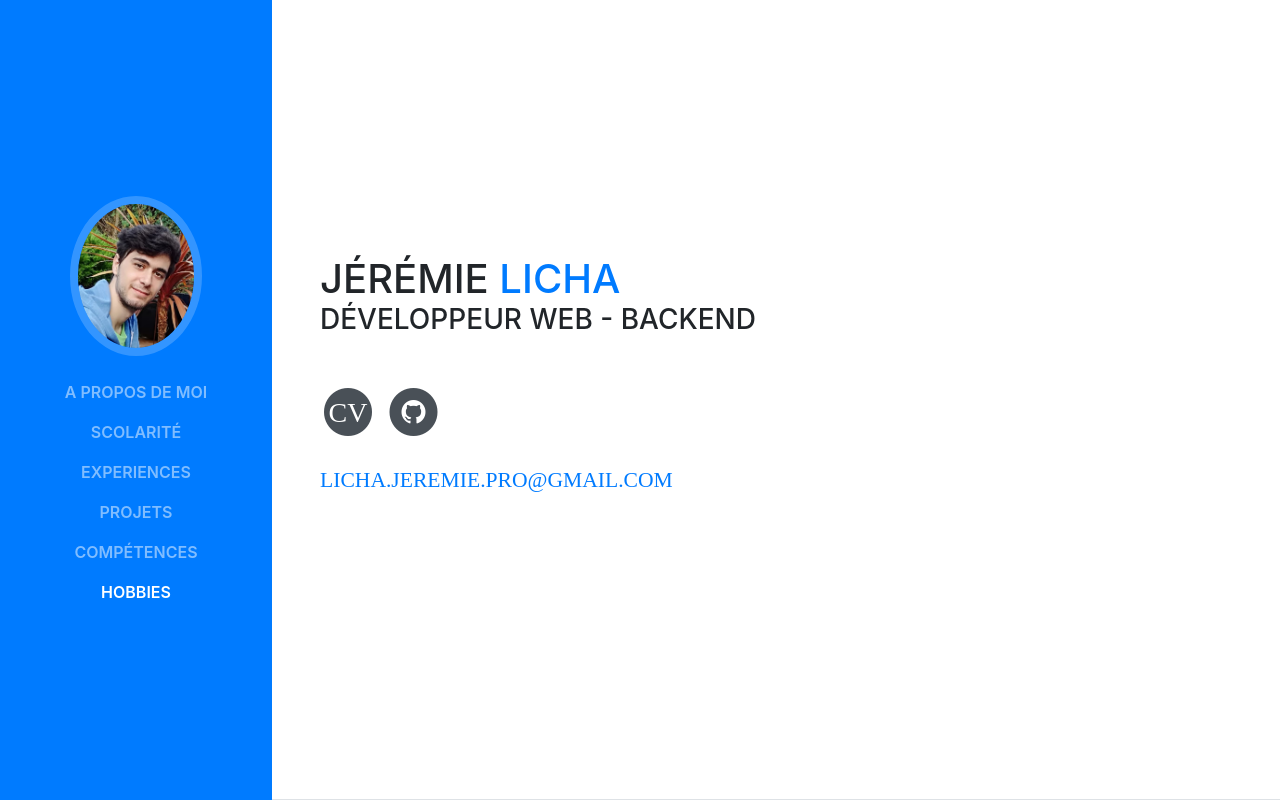
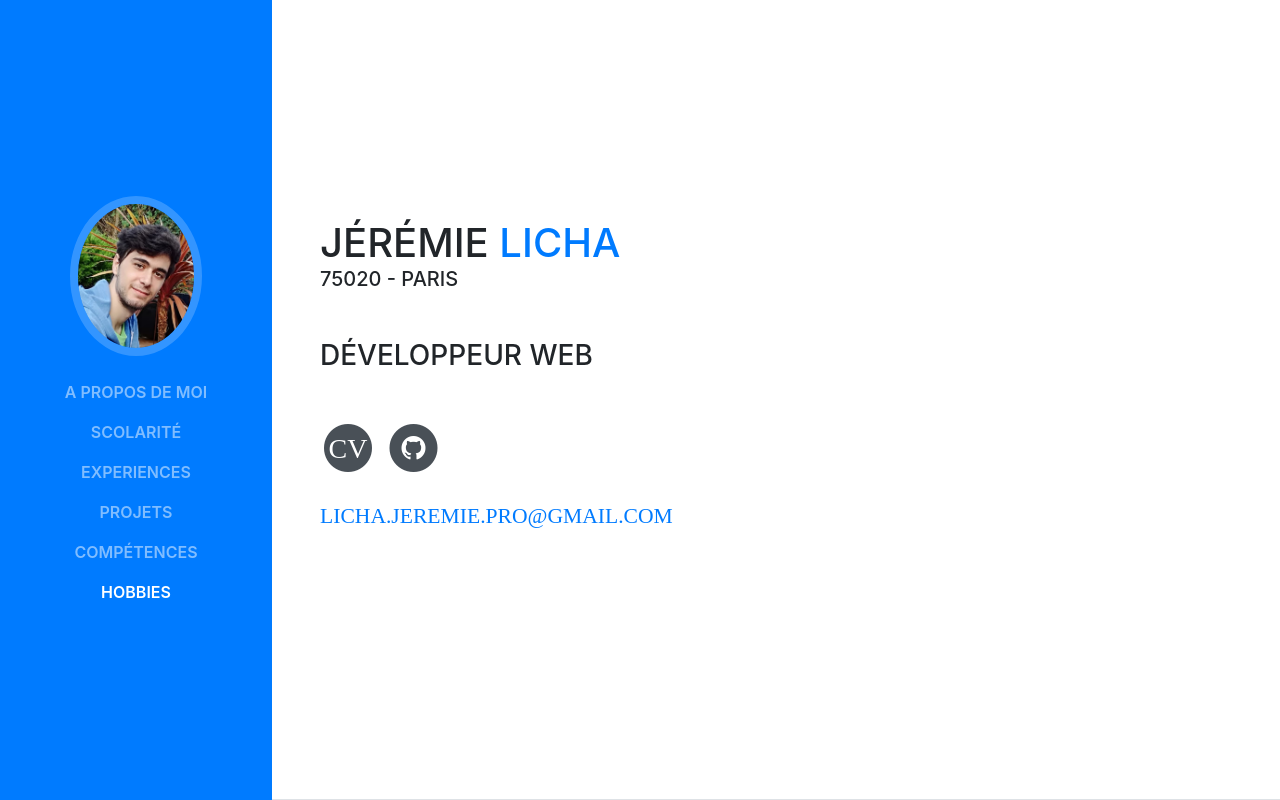
Before and after one commit to jeremielicha/jeremielicha.github.io, a website with bundled scripts: page index.html in a window 1280 px wide. Shown: the top 800 px of the page. Built offline with nearby package versions, Linux system fonts and the light colour scheme; a web font is replaced by a local one.

Commit message:
Advancement

```diff
--- a/index.html
+++ b/index.html
@@ -69,8 +69,11 @@
           <h1 class="mb-0">Jérémie
             <span class="text-primary">Licha</span>
           </h1>
+          <h5 class="mb-5">
+            75020 - Paris
+          </h5>
           <h3 class="mb-5">
-            Développeur web - Backend
+            Développeur web
           </h3>
           <ul class="list-inline list-social-icons mb-0">
             <li class="list-inline-item">
```
